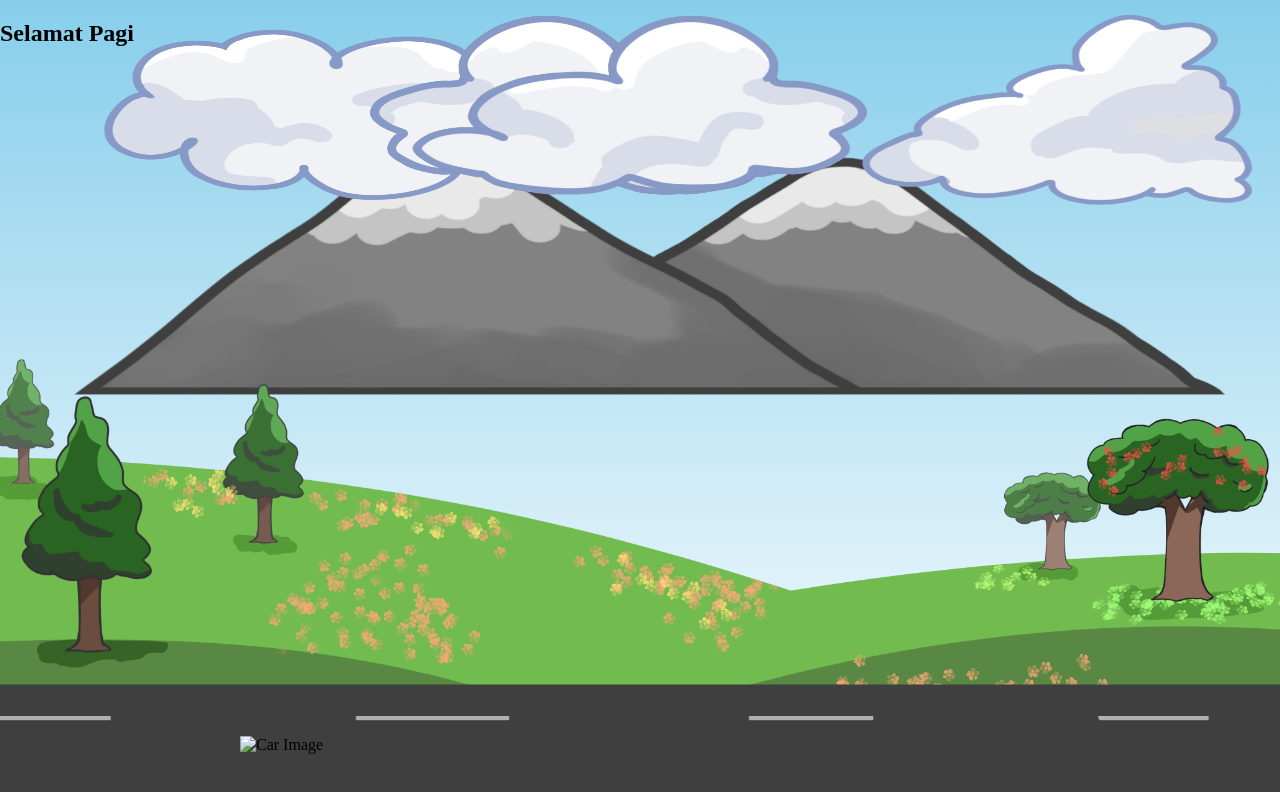
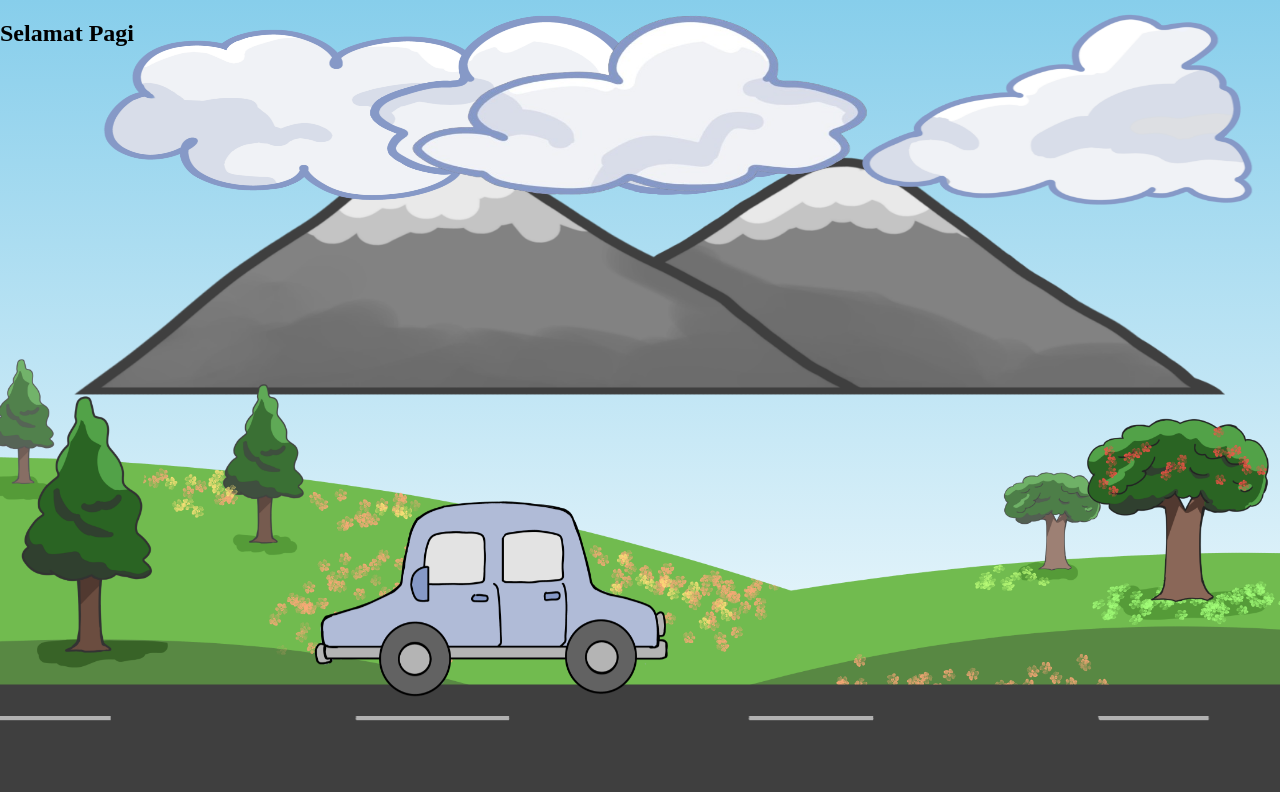
Before and after one commit to nimas123/kelompok1_rpsts, a plain HTML site: page rain/index.html in a window 1280 px wide. Drawn offline with Linux system fonts and the light colour scheme.

Commit message:
Update index.html

```diff
--- a/rain/index.html
+++ b/rain/index.html
@@ -12,7 +12,7 @@
     <div class="container">
 
         <h2 id="greeting"></h2>
-        <img id="carImage" src="assets/car.jpeg" alt="Car Image">
+        <img id="carImage" src="assets/car.png" alt="Car Image">
         <img id="jalanImage" src="assets/jalan.png" alt="Jalan Image">
         <img id="gunung1Image" src="assets/gunung1.png" alt="Gunung1 Image">
         <img id="awanImage1" src="assets/awan1.png" alt="Awan Image 1">
```
